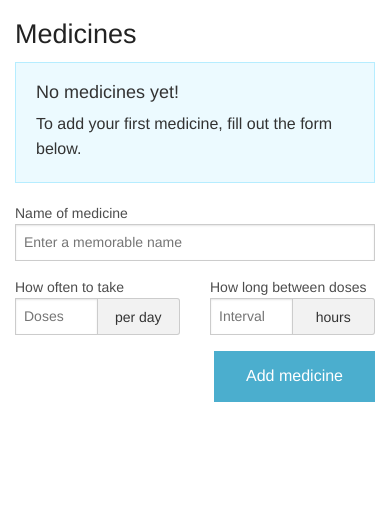
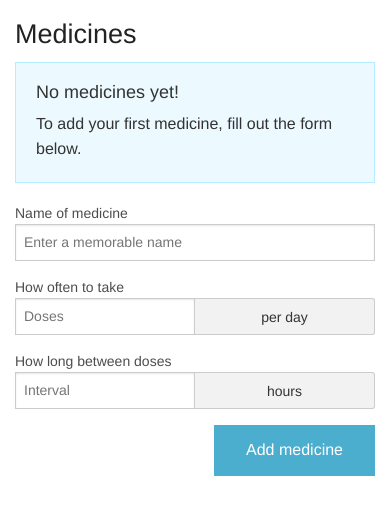
Before and after one commit to euangoddard/baby-dosage, a plain HTML site: page index.html at #/setup in a window 390 px wide. Shown: the part 170-684 px from the top of the page. Drawn offline with Linux system fonts and the light colour scheme.

Commit message:
Improved display of information on small screen devices

```diff
--- a/partials/setup.html
+++ b/partials/setup.html
@@ -53,7 +53,7 @@
     </div>
   </div>
   <div class="row">
-    <div class="small-6 columns">
+    <div class="small-12 medium-6 columns">
       <div class="row collapse">
         <label for="new-medicine-frequency">How often to take</label>
         <div class="small-6 columns">
@@ -72,7 +72,7 @@
         </div>
       </div>
     </div>
-    <div class="small-6 columns">
+    <div class="small-12 medium-6 columns">
       <div class="row collapse">
         <label for="new-medicine-interval">How long between doses</label>
         <div class="small-6 columns">
```
Also changed, not shown: partials/dose.html (+5 -5 lines).
